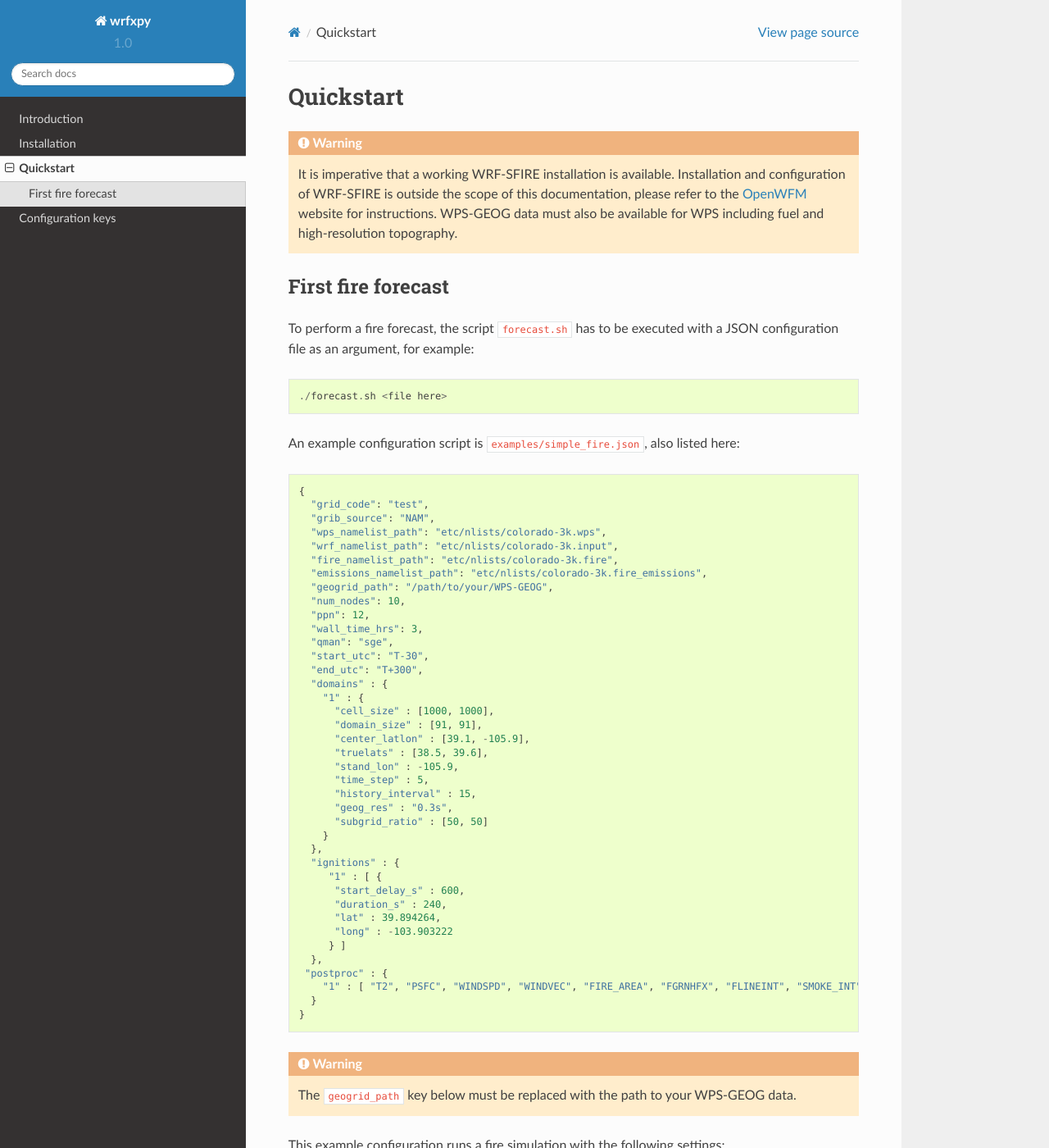
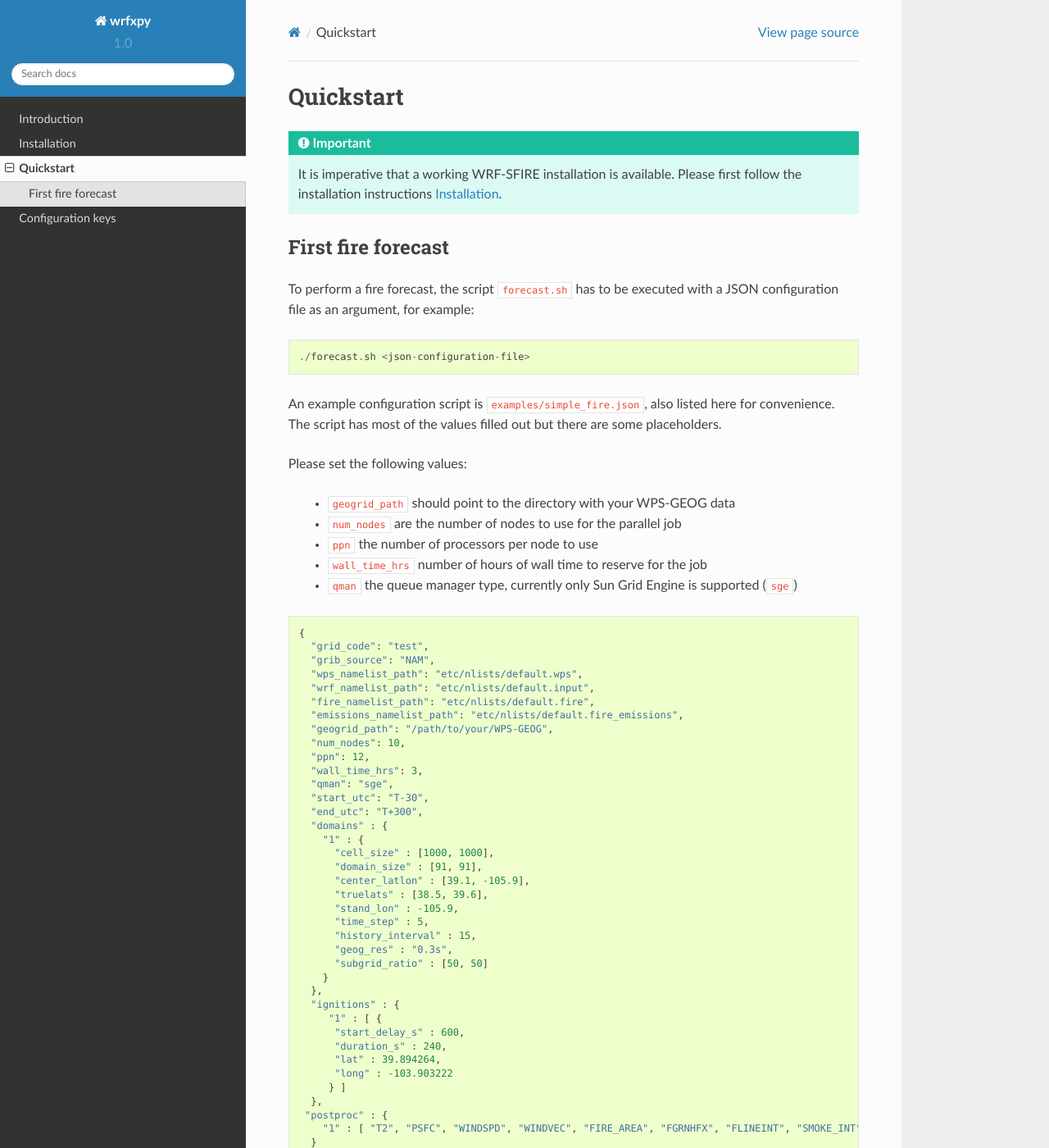
Before and after one commit to openwfm/wrfxpy, a Sphinx documentation site: the page built from docs/source/quickstart.rst, in a window 1280 px wide and 1400 px high. Shown: the whole window at 82% size. Built offline with Sphinx 7.4.7 and the Read the Docs theme 2.0.0, drawn with Linux system fonts in a browser that asks for light colours.

Commit message:
cleared up installation/quickstart documentation

```diff
--- a/docs/source/quickstart.rst
+++ b/docs/source/quickstart.rst
@@ -1,12 +1,10 @@
 Quickstart
 **********
 
-.. warning::
+.. important::
 
   It is imperative that a working WRF-SFIRE installation is available.
-  Installation and configuration of WRF-SFIRE is outside the scope of this documentation,
-  please refer to the `OpenWFM <http://www.openwfm.org>`_ website for instructions.
-  WPS-GEOG data must also be available for WPS including fuel and high-resolution topography.
+  Please first follow the installation instructions :doc:`installation`.
 
 
 First fire forecast
@@ -17,19 +15,28 @@ a JSON configuration file as an argument, for example:
 
 ::
 
-  ./forecast.sh <file here>
+  ./forecast.sh <json-configuration-file>
 
-An example configuration script is ``examples/simple_fire.json``, also listed here:
+An example configuration script is ``examples/simple_fire.json``, also listed here for
+convenience.  The script has most of the values filled out but there are some placeholders.
+
+Please set the following values:
+
+  * ``geogrid_path`` should point to the directory with your WPS-GEOG data
+  * ``num_nodes`` are the number of nodes to use for the parallel job
+  * ``ppn`` the number of processors per node to use
+  * ``wall_time_hrs`` number of hours of wall time to reserve for the job
+  * ``qman`` the queue manager type, currently only Sun Grid Engine is supported (``sge``)
 
 ::
 
   {
     "grid_code": "test",
     "grib_source": "NAM",
-    "wps_namelist_path": "etc/nlists/colorado-3k.wps",
-    "wrf_namelist_path": "etc/nlists/colorado-3k.input",
-    "fire_namelist_path": "etc/nlists/colorado-3k.fire",
-    "emissions_namelist_path": "etc/nlists/colorado-3k.fire_emissions",
+    "wps_namelist_path": "etc/nlists/default.wps",
+    "wrf_namelist_path": "etc/nlists/default.input",
+    "fire_namelist_path": "etc/nlists/default.fire",
+    "emissions_namelist_path": "etc/nlists/default.fire_emissions",
     "geogrid_path": "/path/to/your/WPS-GEOG",
     "num_nodes": 10,
     "ppn": 12,
```
Also changed, not shown: docs/source/installation.rst (+24 -14 lines), 1 other file.
